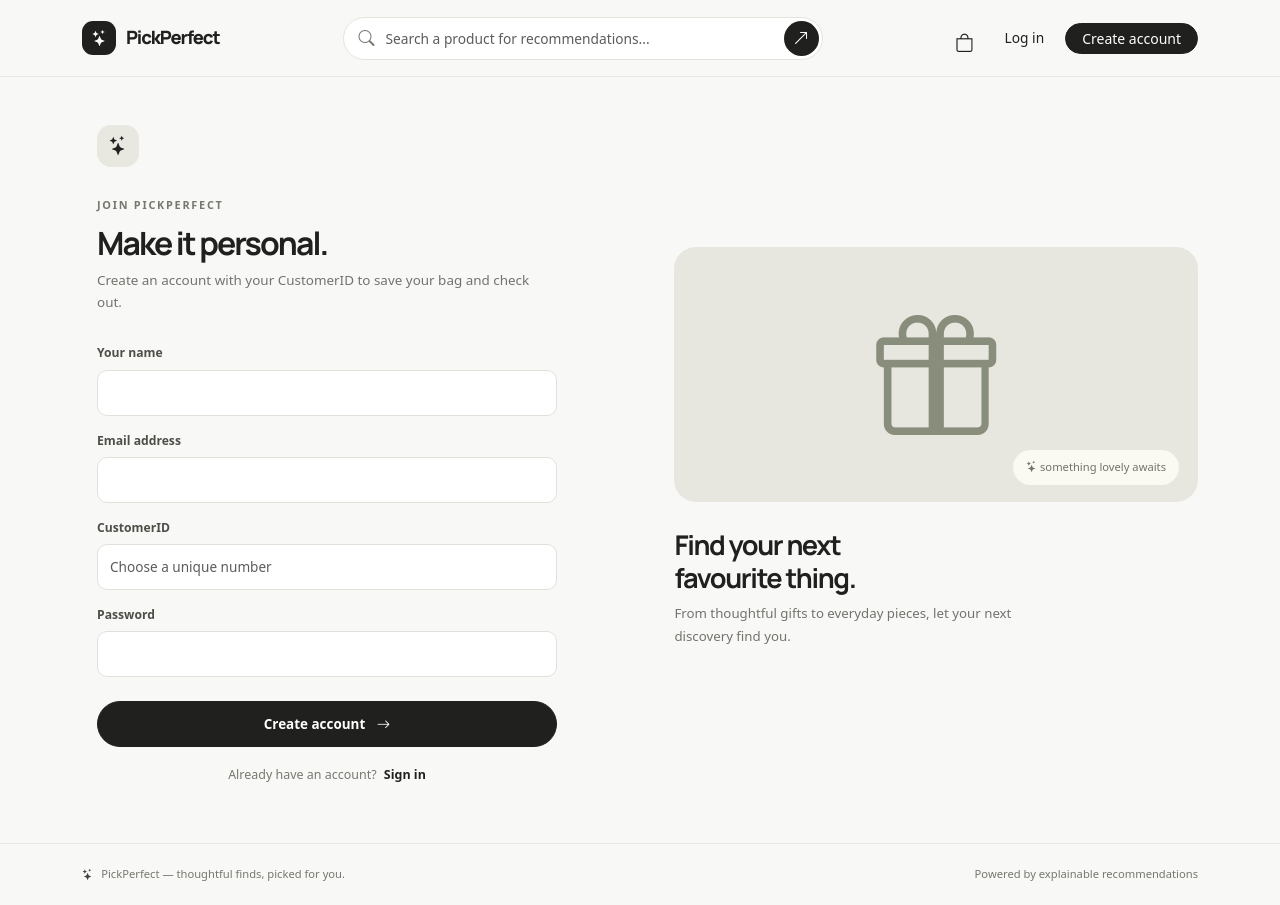
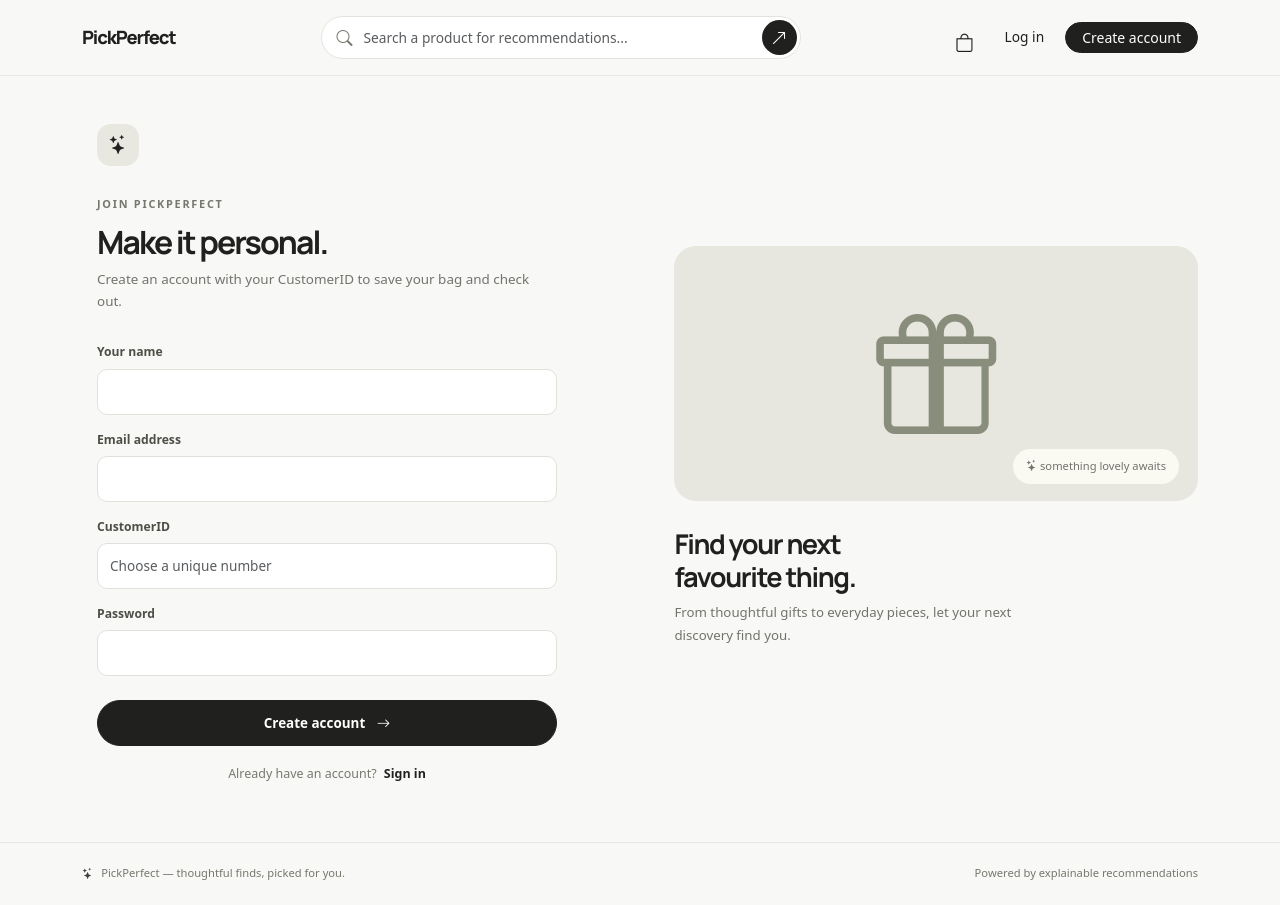
Before and after one commit to ujjwalkumar14b/Recommendation, a React (Vite) app in the folder frontend/: page /register in a window 1280 px wide. Built offline with nearby package versions, Linux system fonts and the light colour scheme.

Commit message:
Refactor Navbar brand link to remove icon
Simplified the navbar brand link by removing the icon.

```diff
--- a/frontend/src/components/Navbar.jsx
+++ b/frontend/src/components/Navbar.jsx
@@ -59,10 +59,7 @@ export default function Navbar() {
   return (
     <nav className="navbar navbar-expand-lg navbar-light navbar-glass sticky-top">
       <div className="container py-2">
-        <Link className="navbar-brand brand-logo" to="/">
-          <span className="brand-icon"><i className="bi bi-stars" /></span>
-          PickPerfect
-        </Link>
+        <Link className="navbar-brand brand-logo" to="/">PickPerfect</Link>
         <button
           className="navbar-toggler border-0 shadow-none"
           type="button"
```
